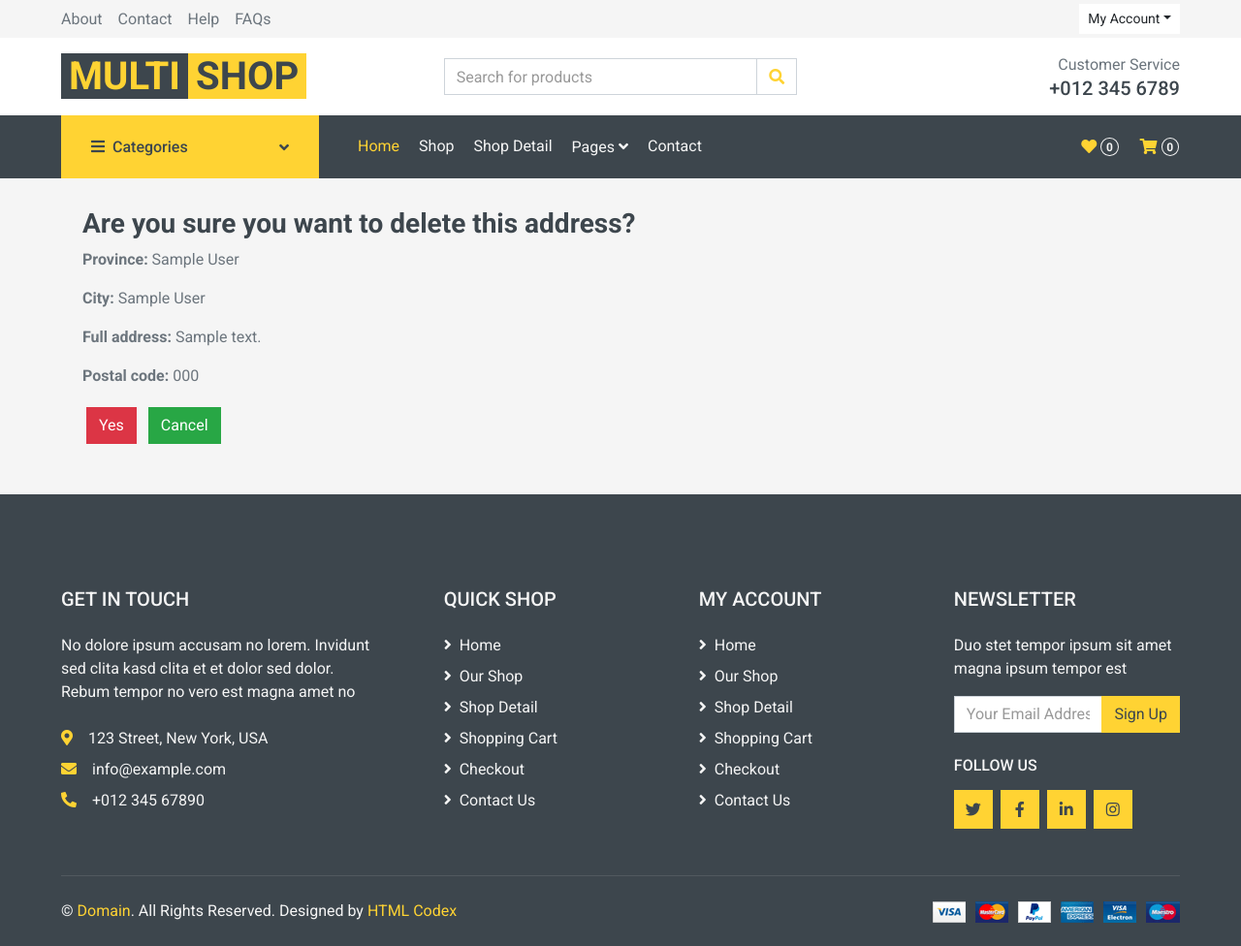
After one commit to Amirhamzeh-Eidi/multishop, a Django app: page /accounts/addresses/delete/1 in a window 1280 px wide. The commit adds this page. Shown: the whole page at 97% size. Run offline with Django 5.2, Linux system fonts and the light colour scheme; a user stored in the database is signed in; tables that the repository leaves empty hold one stand-in row (values such as "Sample post"); some libraries are stand-ins or nearby versions.

Commit message:
feat: add delete address

```diff
--- /dev/null
+++ b/accounts/templates/accounts/address_confirm_delete.html
@@ -0,0 +1,43 @@
+{% extends "base.html" %}
+
+{% block main %}
+
+<div class="container">
+    <h3><strong>
+        Are you sure you want to delete this address?
+    </strong></h3>
+                <p>
+                    <strong>Province: </strong><span>
+                    {{ address.city.province }}
+                </p>
+
+                <p>
+                    <strong>City: </strong>
+                    {{ address.city }}
+                </p>
+
+                <p>
+                    <strong>Full address: </strong>
+                    {{ address.full_address }}
+                </p>
+
+                <p>
+                    <strong>Postal code: </strong>
+                    {{ address.postal_code }}
+                </p>
+
+
+    <form method="post">
+        {% csrf_token %}
+
+        <button class="btn btn-danger m-1" type="submit">
+            Yes
+        </button>
+
+        <a class="btn btn-success m-1" href="{% url 'accounts:addresses_list' %}">
+            Cancel
+        </a>
+    </form>
+</div>
+
+{% endblock %}
--- a/accounts/templates/accounts/edit_address.html
+++ b/accounts/templates/accounts/edit_address.html
@@ -39,9 +39,9 @@
                             {{form.full_address}}
                         </div>
                         <div class="col-md-6 form-group">
-                            <button type="submit" class="btn btn-primary">Edit address</button>
+                            <button type="submit" class="btn btn-primary">Send changes</button>
+                            <a  class="btn btn-danger" href="{% url 'accounts:delete_address' address.id %}">Delete address</a>
                         </div>
-
                     </div>
                 </form>
             </div>
--- a/accounts/urls.py
+++ b/accounts/urls.py
@@ -12,5 +12,6 @@ urlpatterns = [
     path('addresses/add/', views.AddAddressView.as_view(), name="add_address"),
     path('cities/<int:pk>/', views.get_cities, name="get_cities"),
     path('addresses/edit/<int:pk>/', views.AddressEditView.as_view(), name="edit_address"),
-    path('addresses/', views.AddressListView.as_view(), name="addresses_list")
+    path('addresses/', views.AddressListView.as_view(), name="addresses_list"),
+    path('addresses/delete/<int:pk>', views.AddressDeleteView.as_view(),name="delete_address"),
 ]
--- a/accounts/views.py
+++ b/accounts/views.py
@@ -1,7 +1,7 @@
 from django.shortcuts import render, HttpResponse, redirect
 from django.urls import reverse_lazy
 from django.http import JsonResponse
-from django.views.generic import FormView, CreateView, UpdateView, ListView
+from django.views.generic import FormView, CreateView, UpdateView, ListView, DeleteView
 from django.contrib.auth.mixins import LoginRequiredMixin
 from django.views import View
 from . import forms
@@ -177,3 +177,9 @@ class AddressListView(LoginRequiredMixin, ListView):
     model = models.Address
     def get_queryset(self):
         return super().get_queryset().filter(user=self.request.user)
+
+class AddressDeleteView(LoginRequiredMixin, DeleteView):
+    model = models.Address
+    success_url = reverse_lazy("accounts:addresses_list")
+    def get_queryset(self):
+        return super().get_queryset().filter(user=self.request.user)
```
